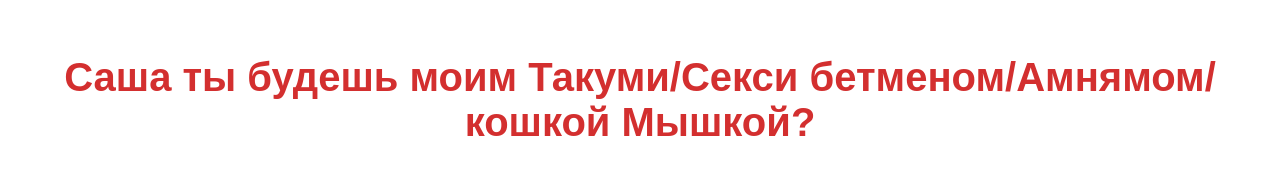
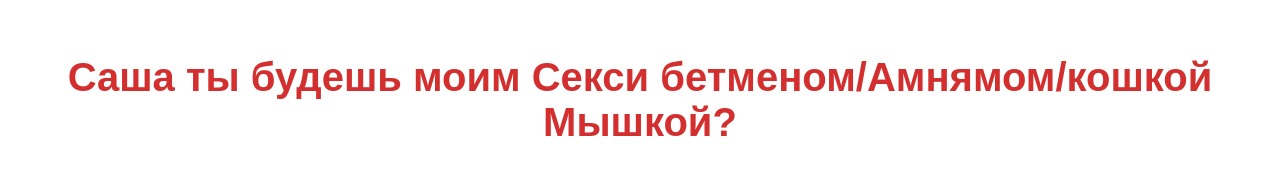
Before and after one commit to bchbrz/ILoveYouPisya, a plain HTML site: page index.html in a window 1280 px wide. Shown: the part 114-283 px from the top of the page. Drawn offline with Linux system fonts and the light colour scheme.

Commit message:
index.html

```diff
--- a/index.html
+++ b/index.html
@@ -8,7 +8,7 @@
 </head>
 <body>
     <div class="container">
-        <h1>Саша ты будешь моим Такуми/Секси бетменом/Амнямом/кошкой Мышкой?</h1>
+        <h1>Саша ты будешь моим Секси бетменом/Амнямом/кошкой Мышкой?</h1>
         <div class="buttons">
             <button class="yes-button" onclick="handleYesClick()">Да</button>
             <button class="no-button" onclick="handleNoClick()">Нет</button>
```
